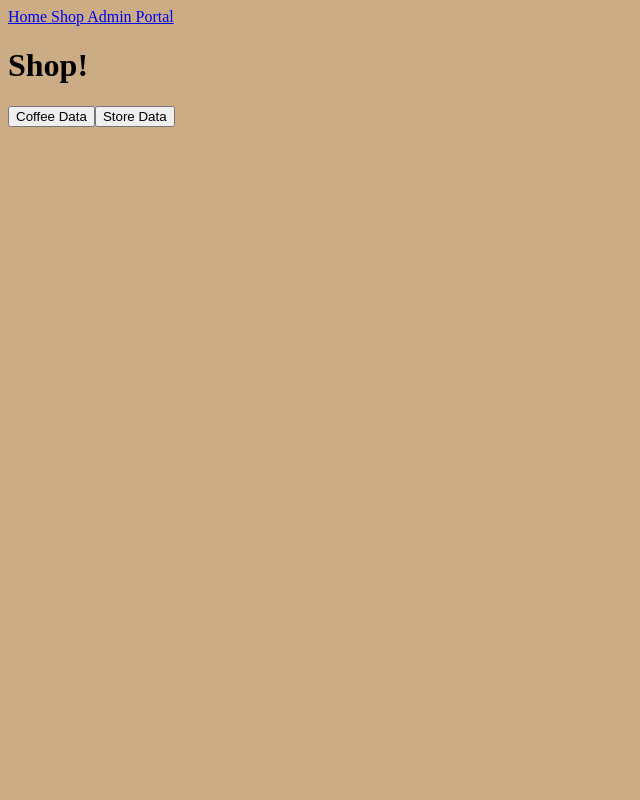
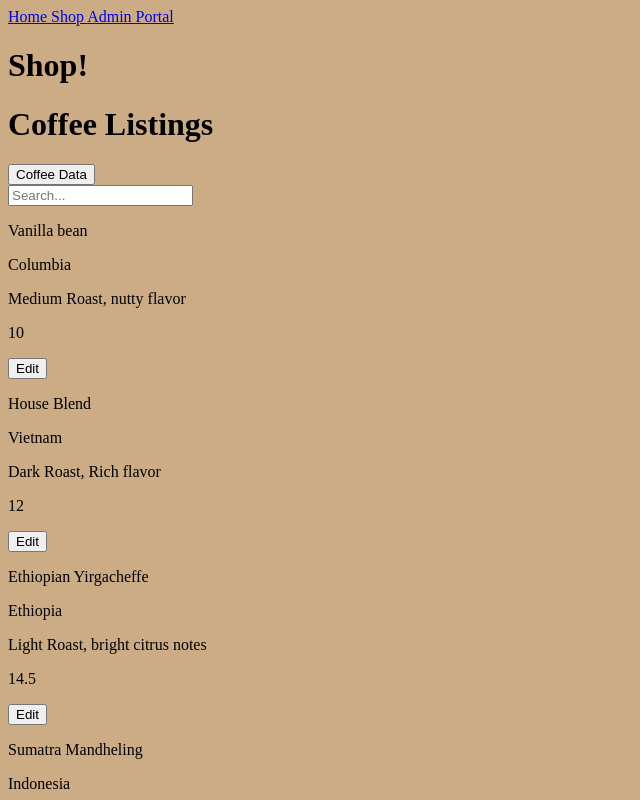
Before and after one commit to se-christopher-perez/building-a-react-based-personal-project-showcase-app, a React (Vite) app in the folder coffee-r-us/: page /shop in a window 1280 px wide. Shown: the top 800 px of the page, without its empty margins (0-640 px from the left). Built offline with nearby package versions, Linux system fonts and the light colour scheme; data requests are answered from the project's data file.

Commit message:
update: added edits, display, and searchbar

```diff
--- a/coffee-r-us/db.json
+++ b/coffee-r-us/db.json
@@ -1,66 +1,47 @@
 {
-    "store_info": [
-        {
-            "id": 1,
-            "name": "Coffee R Us",
-            "description": "The go to store for coffee",
-            "phone_number": "555-5555"
-        },
-        {
-            "id": 2,
-            "name": "Coughee",
-            "description": "You're never sick of coffee",
-            "phone_number": "098-7654"
-        },
-        {
-            "id": 3,
-            "name": "Starbucks",
-            "description": "Premium service coffee",
-            "phone_number": "123-4567"
-        }
-    ],
   "coffee": [
     {
-            "id": 1,
+      "id": "1",
       "description": "Medium Roast, nutty flavor",
       "name": "Vanilla bean",
       "origin": "Columbia",
-            "price": 10.00
+      "price": 10
     },
     {
-            "id": 2,
+      "id": "2",
       "description": "Dark Roast, Rich flavor",
       "name": "House Blend",
       "origin": "Vietnam",
-            "price": 12.00
+      "price": 12
     },
     {
-            "id": 3,
+      "id": "3",
       "description": "Light Roast, bright citrus notes",
       "name": "Ethiopian Yirgacheffe",
       "origin": "Ethiopia",
-            "price": 14.50
+      "price": 14.5
     },
     {
-            "id": 4,
+      "id": "4",
       "description": "Medium-Dark Roast, sweet chocolate and spice",
       "name": "Sumatra Mandheling",
       "origin": "Indonesia",
-            "price": 13.00
+      "price": 13
     },
     {
-            "id": 5,
+      "id": "5",
       "description": "Medium Roast, balanced body with fruity undertones",
       "name": "Kona Reserve",
       "origin": "United States (Hawaii)",
-            "price": 24.00
+      "price": 24
     },
     {
-            "id": 6,
+      "id": "6",
       "description": "Dark Roast, smoky and full-bodied",
       "name": "French Roast",
       "origin": "Brazil",
-            "price": 11.50
+      "price": 11.5
     }
-    ]
+  ],
+  "$schema": "./node_modules/json-server/schema.json"
 }
--- a/coffee-r-us/src/App.jsx
+++ b/coffee-r-us/src/App.jsx
@@ -8,23 +8,7 @@ import { useEffect, useState } from 'react'
 
 function App() {
 
-  const [stores, setStores] = useState([])
   const [coffees, setCoffees] = useState([])
-
-  useEffect(() => {
-
-    fetch("http://localhost:8000/store_info")
-    .then(r => {
-
-      if(!r.ok) {throw new Error("Problem with the fetch")}
-
-      return r.json()
-
-    })
-    .then(data => setStores(data))
-    .catch(err => console.log(err))
-
-  }, [])
 
   useEffect(() => {
 
@@ -45,7 +29,7 @@ function App() {
     <>
       <BrowserRouter>
         <Routes>
-          <Route element={<MainLayout coffees={coffees} stores={stores} />}>
+          <Route element={<MainLayout coffees={coffees} setCoffees={setCoffees} />}>
             <Route path="/" element={<Home />} />
             <Route path="/shop" element={<Shop />} />
             <Route path="/admin-portal" element={<AdminPortal />} />
--- a/coffee-r-us/src/MainLayout.jsx
+++ b/coffee-r-us/src/MainLayout.jsx
@@ -1,14 +1,14 @@
 import { Outlet } from 'react-router-dom';
 import NavBar from './components/NavBar';
 
-function MainLayout({ coffees, stores }) {
+function MainLayout({ coffees, setCoffees }) {
 
     return (
         <div className="main-container">
 
             <NavBar />
 
-            <Outlet context={{ coffees, stores }} />
+            <Outlet context={{ coffees, setCoffees }} />
 
         </div>
     );
--- /dev/null
+++ b/coffee-r-us/src/components/Coffee.jsx
@@ -0,0 +1,96 @@
+import React, { useState } from "react"
+import { useOutletContext } from "react-router-dom"
+
+function Coffee({ coffee }) {
+
+    const { coffees, setCoffees } = useOutletContext()
+
+    const [updateCoffee, setUpdateCoffee] = useState({
+
+        "description": coffee.description,
+        "name": coffee.name,
+        "origin": coffee.origin,
+        "price": coffee.price
+
+    })
+
+    const [edit, setEdit] = useState(false)
+
+    function handleSubmit(e){
+
+        e.preventDefault()
+
+        fetch(`http://localhost:8000/coffee/${coffee.id}`, {
+
+            method: "PATCH",
+            headers: {"Content-Type": "application/json"},
+            body: JSON.stringify(updateCoffee)
+
+        })
+        .then(r => {
+
+            if(!r.ok) {throw new Error("Issues with PATCH")}
+
+            return r.json()
+
+        })
+        .then(newCoffee => {
+
+            const updatedCoffees = coffees.map((c) => {
+
+                if(c.id === coffee.id) return newCoffee
+
+                return c
+
+            })
+
+            setCoffees(updatedCoffees)
+
+            setEdit(false)
+
+        })
+
+    }
+
+    if (edit) return (
+        <>
+            <div className="coffee-container">
+
+                <form className="edit-form-container" onSubmit={handleSubmit}>
+
+                    <label htmlFor="name-input">Name:</label><br />
+                    <input id="name-input" type="text" placeholder={coffee.name} value={updateCoffee.name} onChange={(e) => setUpdateCoffee(prevUpdateCoffee => ({ ...prevUpdateCoffee, name: e.target.value }))} /><br /><br />
+
+                    <label htmlFor="origin-input">Origin:</label><br />
+                    <input id="origin-input" type="text" placeholder={coffee.origin} value={updateCoffee.origin} onChange={(e) => setUpdateCoffee(prevUpdateCoffee => ({ ...prevUpdateCoffee, origin: e.target.value }))} /><br /><br />
+
+                    <label htmlFor="description-input">Description:</label><br />
+                    <input id="description-input" type="text" placeholder={coffee.description} value={updateCoffee.description} onChange={(e) => setUpdateCoffee(prevUpdateCoffee => ({ ...prevUpdateCoffee, description: e.target.value }))} /><br /><br />
+
+                    <label htmlFor="price-input">Price:</label><br />
+                    <input id="price-input" type="text" placeholder={coffee.price} value={updateCoffee.price} onChange={(e) => setUpdateCoffee(prevUpdateCoffee => ({ ...prevUpdateCoffee, price: e.target.value }))} /><br /><br />
+
+                    <button type="submit" >Update</button>
+
+                </form>
+
+            </div>
+        </>
+    )
+
+    return (
+        <>
+            <div className="coffee-container">
+
+                <p>{coffee.name}</p>
+                <p>{coffee.origin}</p>
+                <p>{coffee.description}</p>
+                <p>{coffee.price}</p>
+                <button onClick={() => setEdit(!edit)} >Edit</button>
+
+            </div>
+        </>
+    )
+}
+
+export default Coffee
--- /dev/null
+++ b/coffee-r-us/src/components/CoffeeListings.jsx
@@ -0,0 +1,43 @@
+import React, { useState } from 'react'
+import { useOutletContext } from 'react-router-dom'
+import Coffee from './Coffee'
+import SearchBar from './SearchBar'
+
+function CoffeeListings() {
+
+    const { coffees } = useOutletContext()
+
+    const [search, setSearch] = useState("")
+
+    const searchCoffee = coffees.filter((coffee) => {
+
+        return coffee.name.toLowerCase().includes(search.toLowerCase())
+
+    })
+
+    return (
+        <>
+            <div className="coffee-listings-container">
+
+                <h1>Coffee Listings</h1>
+
+                <button onClick={() => handleClick()}>Coffee Data</button>
+
+                <SearchBar search={search} setSearch={setSearch} />
+
+                {!coffees ?
+                <p>No Coffee Found</p> :
+                searchCoffee.map((coffee) => {
+
+                    return <Coffee key={coffee.id} coffee={coffee}/>
+
+                })
+
+                }
+
+            </div>
+        </>
+    )
+}
+
+export default CoffeeListings
--- /dev/null
+++ b/coffee-r-us/src/components/SearchBar.jsx
@@ -0,0 +1,18 @@
+import React from 'react'
+
+function SearchBar({ search, setSearch }) {
+
+
+    return (
+        <>
+            <div className="search-container">
+
+                <label htmlFor="search-input"></label>
+                <input id="search-input" type="text" placeholder='Search...' value={search} onChange={(e) => setSearch(e.target.value)} />
+
+            </div>
+        </>
+    )
+}
+
+export default SearchBar
--- a/coffee-r-us/src/pages/Shop.jsx
+++ b/coffee-r-us/src/pages/Shop.jsx
@@ -1,17 +1,7 @@
 import React from 'react'
-import { useOutletContext } from 'react-router-dom'
+import CoffeeListings from '../components/CoffeeListings.jsx'
 
 function Shop() {
-
-    const { coffees, stores } = useOutletContext()
-
-    function handleClick() {
-
-        console.log(coffees)
-
-        console.log(stores)
-
-    }
 
     return (
         <>
@@ -19,8 +9,7 @@ function Shop() {
 
                 <h1>Shop!</h1>
 
-                <button onClick={() => handleClick()}>Coffee Data</button>
-                <button onClick={() => handleClick()}>Store Data</button>
+                <CoffeeListings />
 
             </div>
         </>
```
Lines whose indentation alone changed are shown as unchanged.
